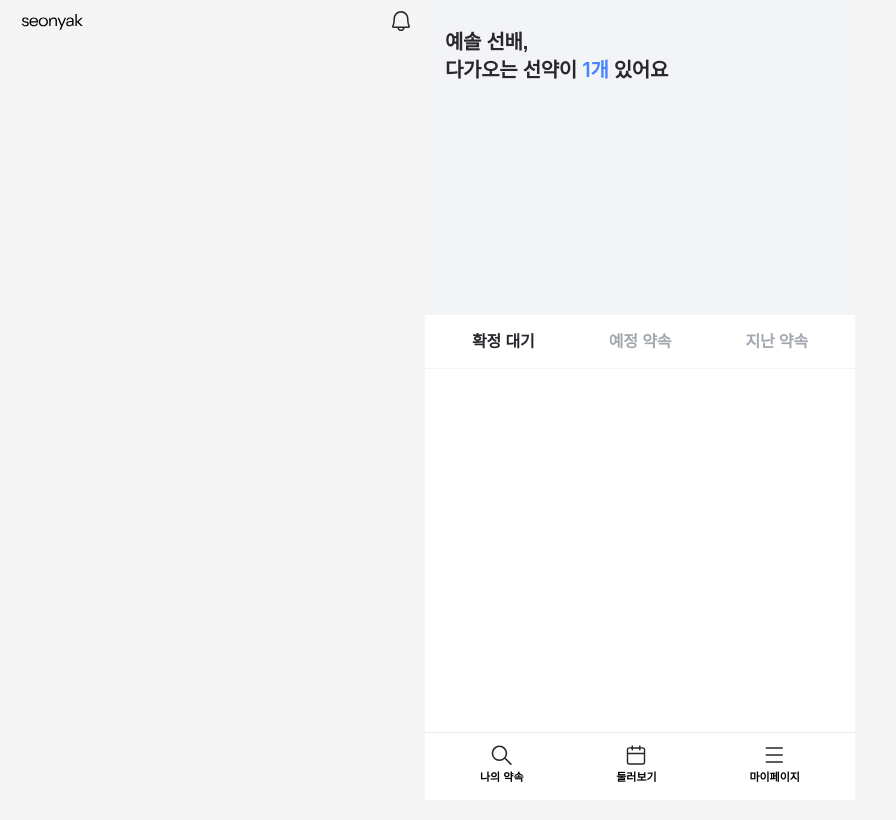
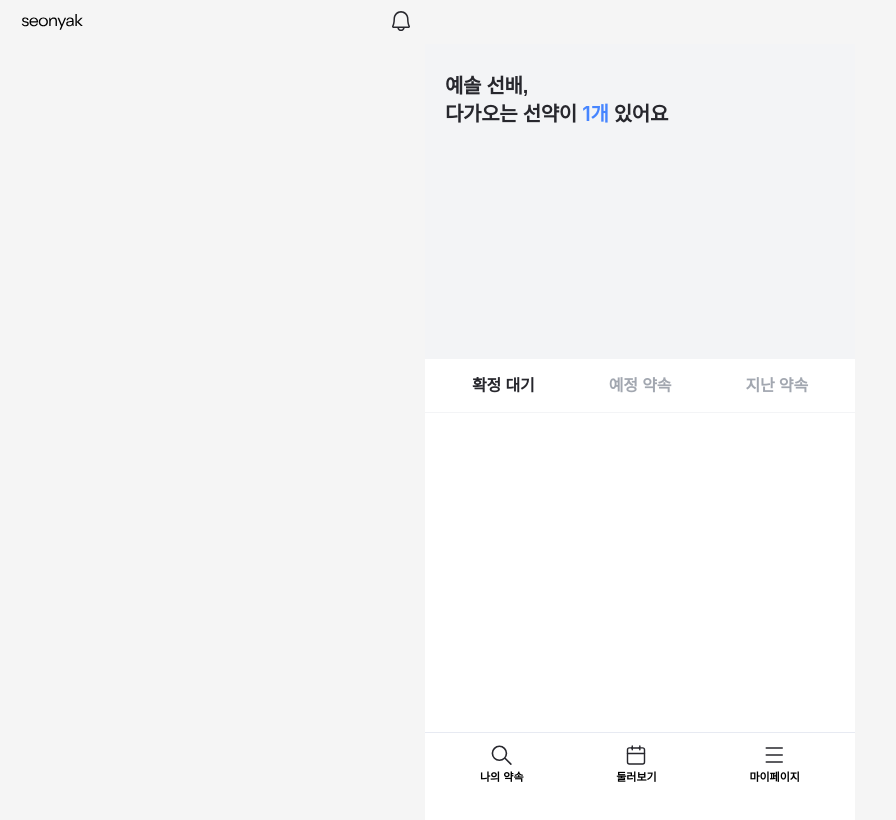
Before and after one commit to TEAM-SEONYAK/SEONYAK_CLIENT, a React (Vite) app: page / in a window 1280 px wide. Shown: the top 820 px of the page, without its empty margins (0-896 px from the left). Built offline with nearby package versions, Linux system fonts and the light colour scheme; no server answers; a web font is replaced by a local one; what emotion-reset would draw is missing.

Commit message:
design: header fixed 반영하여 wrapper에  margin-top 추가

```diff
--- a/src/pages/promiseList/commons/Layout.tsx
+++ b/src/pages/promiseList/commons/Layout.tsx
@@ -7,14 +7,16 @@ import Nav from '../../../components/commons/Nav';
 
 const Layout = () => {
   return (
+    <>
+      <Header LeftSvg={TempLogoIc} RightSvg={AlarmIc} />
       <Wrapper>
-      <Header LeftSvg={TempLogoIc} RightSvg={AlarmIc} />
         <RecentLayout>
           <Title name="예솔" userRole="SENIOR" count={1} />
         </RecentLayout>
         <PromiseTap />
         <Nav />
       </Wrapper>
+    </>
   );
 };
 
@@ -23,6 +25,7 @@ export default Layout;
 const Wrapper = styled.div`
   width: 100vw;
   height: 100%;
+  margin-top: 4.4rem;
 
   background-color: ${({ theme }) => theme.colors.grayScaleLG1};
 `;
```
Lines whose indentation alone changed are shown as unchanged.
